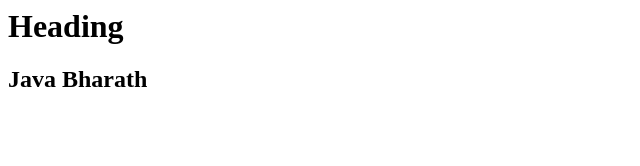
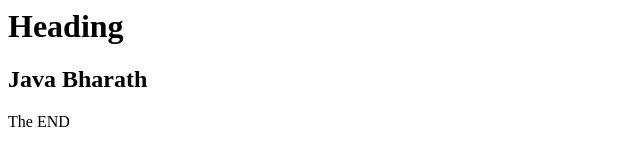
Before and after one commit to skavi7904/git-project, a plain HTML site: page index.html in a window 1280 px wide. Shown: the full height of the page, 0-640 px from the left. Drawn offline with Linux system fonts and the light colour scheme.

Commit message:
added footer amr

```diff
--- a/index.html
+++ b/index.html
@@ -3,3 +3,5 @@
 </h1>
 
 <h2>Java Bharath</h2>
+
+<footer>The END</footer>
```
